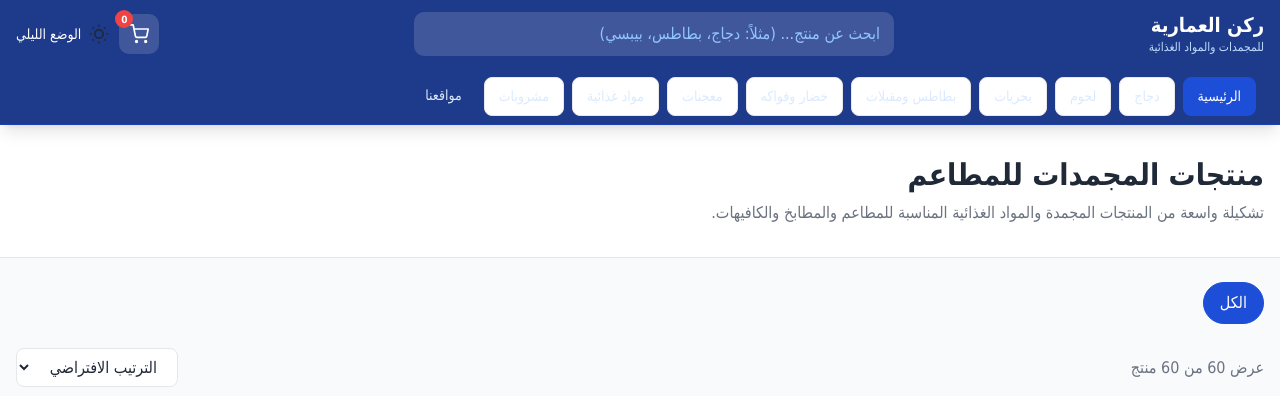
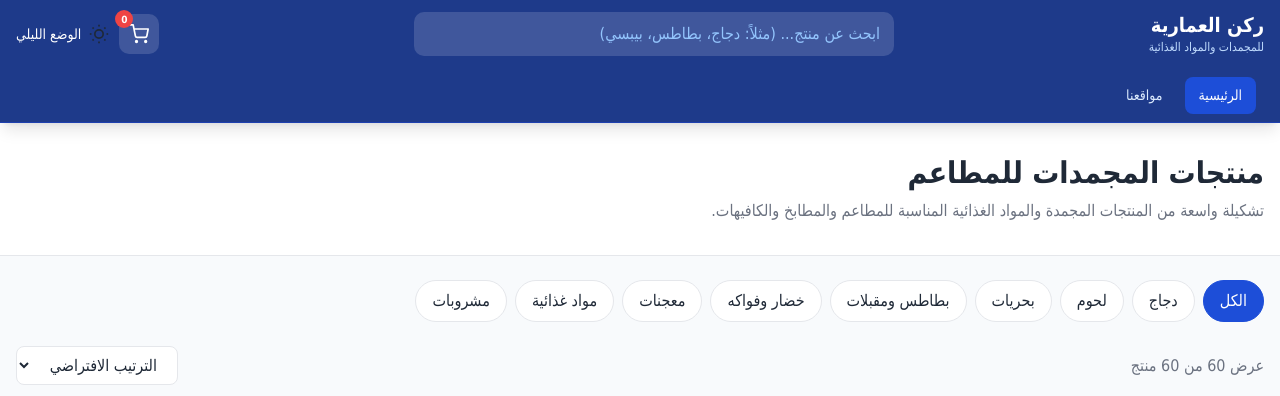
Before and after one commit to Thamer2040/rokn-alomariyah, a plain HTML site: page index.html in a window 1280 px wide. Shown: the top 396 px of the page. Drawn offline with Linux system fonts and the light colour scheme.

Commit message:
إضافة فئات المنتجات بجانب زر الكل في قسم التصفية، وإرجاع الهيدر بسيط

```diff
--- a/index.html
+++ b/index.html
@@ -99,15 +99,7 @@
         <!-- قائمة التنقل الرئيسية -->
         <nav class="nav-menu border-t border-blue-900" aria-label="أقسام المتجر">
             <div class="flex flex-wrap gap-2 py-2 px-2 overflow-x-auto scrollbar-hide">
-                <a href="#" class="nav-link category-btn category-active px-4 py-2 rounded-full border bg-white whitespace-nowrap transition-colors" data-category="الكل">الرئيسية</a>
-                <a href="#" class="nav-link category-btn px-4 py-2 rounded-full border bg-white whitespace-nowrap transition-colors" data-category="دجاج">دجاج</a>
-                <a href="#" class="nav-link category-btn px-4 py-2 rounded-full border bg-white whitespace-nowrap transition-colors" data-category="لحوم">لحوم</a>
-                <a href="#" class="nav-link category-btn px-4 py-2 rounded-full border bg-white whitespace-nowrap transition-colors" data-category="بحريات">بحريات</a>
-                <a href="#" class="nav-link category-btn px-4 py-2 rounded-full border bg-white whitespace-nowrap transition-colors" data-category="بطاطس ومقبلات">بطاطس ومقبلات</a>
-                <a href="#" class="nav-link category-btn px-4 py-2 rounded-full border bg-white whitespace-nowrap transition-colors" data-category="خضار وفواكه">خضار وفواكه</a>
-                <a href="#" class="nav-link category-btn px-4 py-2 rounded-full border bg-white whitespace-nowrap transition-colors" data-category="معجنات">معجنات</a>
-                <a href="#" class="nav-link category-btn px-4 py-2 rounded-full border bg-white whitespace-nowrap transition-colors" data-category="مواد غذائية">مواد غذائية</a>
-                <a href="#" class="nav-link category-btn px-4 py-2 rounded-full border bg-white whitespace-nowrap transition-colors" data-category="مشروبات">مشروبات</a>
+                <a href="#" class="nav-link" data-category="الكل">الرئيسية</a>
                 <a href="#locations" class="nav-link">مواقعنا</a>
             </div>
         </nav>
@@ -155,6 +147,86 @@
                    transition-colors"
         >
             الكل
+        </button>
+
+        <button
+            data-category="دجاج"
+            class="category-btn
+                   px-4 py-2 rounded-full border
+                   bg-white whitespace-nowrap
+                   transition-colors"
+        >
+            دجاج
+        </button>
+
+        <button
+            data-category="لحوم"
+            class="category-btn
+                   px-4 py-2 rounded-full border
+                   bg-white whitespace-nowrap
+                   transition-colors"
+        >
+            لحوم
+        </button>
+
+        <button
+            data-category="بحريات"
+            class="category-btn
+                   px-4 py-2 rounded-full border
+                   bg-white whitespace-nowrap
+                   transition-colors"
+        >
+            بحريات
+        </button>
+
+        <button
+            data-category="بطاطس ومقبلات"
+            class="category-btn
+                   px-4 py-2 rounded-full border
+                   bg-white whitespace-nowrap
+                   transition-colors"
+        >
+            بطاطس ومقبلات
+        </button>
+
+        <button
+            data-category="خضار وفواكه"
+            class="category-btn
+                   px-4 py-2 rounded-full border
+                   bg-white whitespace-nowrap
+                   transition-colors"
+        >
+            خضار وفواكه
+        </button>
+
+        <button
+            data-category="معجنات"
+            class="category-btn
+                   px-4 py-2 rounded-full border
+                   bg-white whitespace-nowrap
+                   transition-colors"
+        >
+            معجنات
+        </button>
+
+        <button
+            data-category="مواد غذائية"
+            class="category-btn
+                   px-4 py-2 rounded-full border
+                   bg-white whitespace-nowrap
+                   transition-colors"
+        >
+            مواد غذائية
+        </button>
+
+        <button
+            data-category="مشروبات"
+            class="category-btn
+                   px-4 py-2 rounded-full border
+                   bg-white whitespace-nowrap
+                   transition-colors"
+        >
+            مشروبات
         </button>
 
     </div>
```
